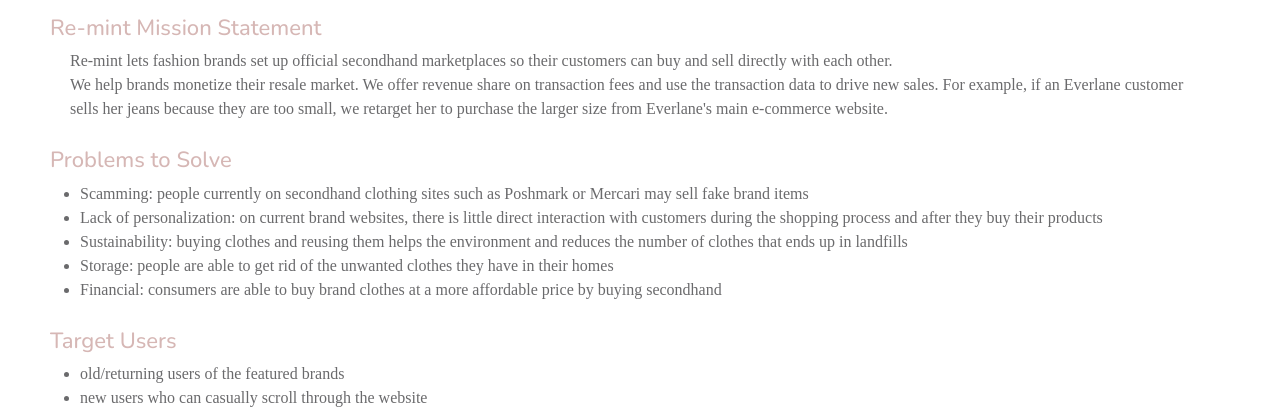
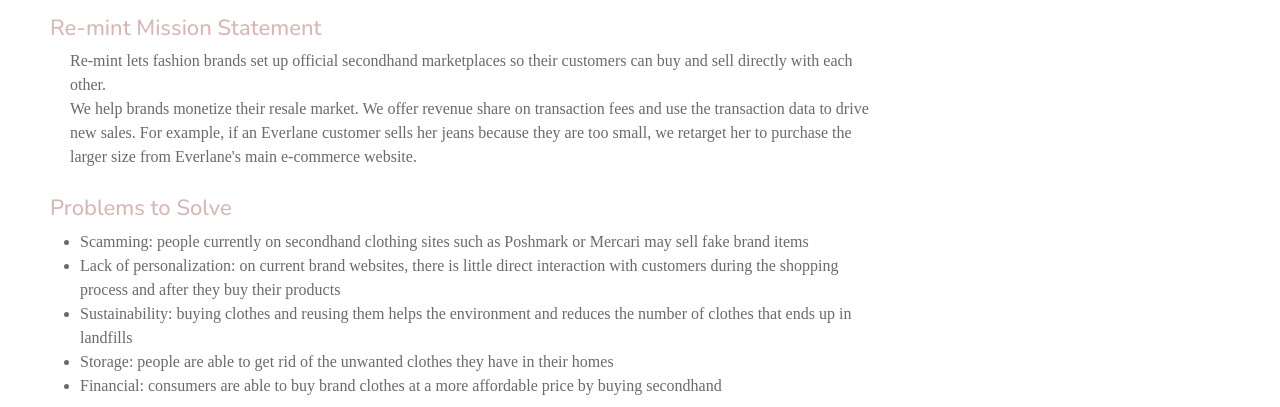
Before and after one commit to scaredsquirrel123/portfolio-iterative-design, a plain HTML site: page index.html in a window 1280 px wide. Shown: the part 555-962 px from the top of the page. Drawn offline with nearby package versions, Linux system fonts and the light colour scheme; a web font is replaced by a local one.

```diff
--- a/index.html
+++ b/index.html
@@ -65,7 +65,7 @@
     <h2> Project</h2>
 
   </div>
-  <div class="h2-2">
+  <div class="h2-2 w-75">
   <h2><a id="background">Background</a></h2>
   <h3>Re-mint Mission Statement</h3>
   <p>Re-mint lets fashion brands set up official secondhand marketplaces so their customers can buy and sell directly with each other.<br>
```
